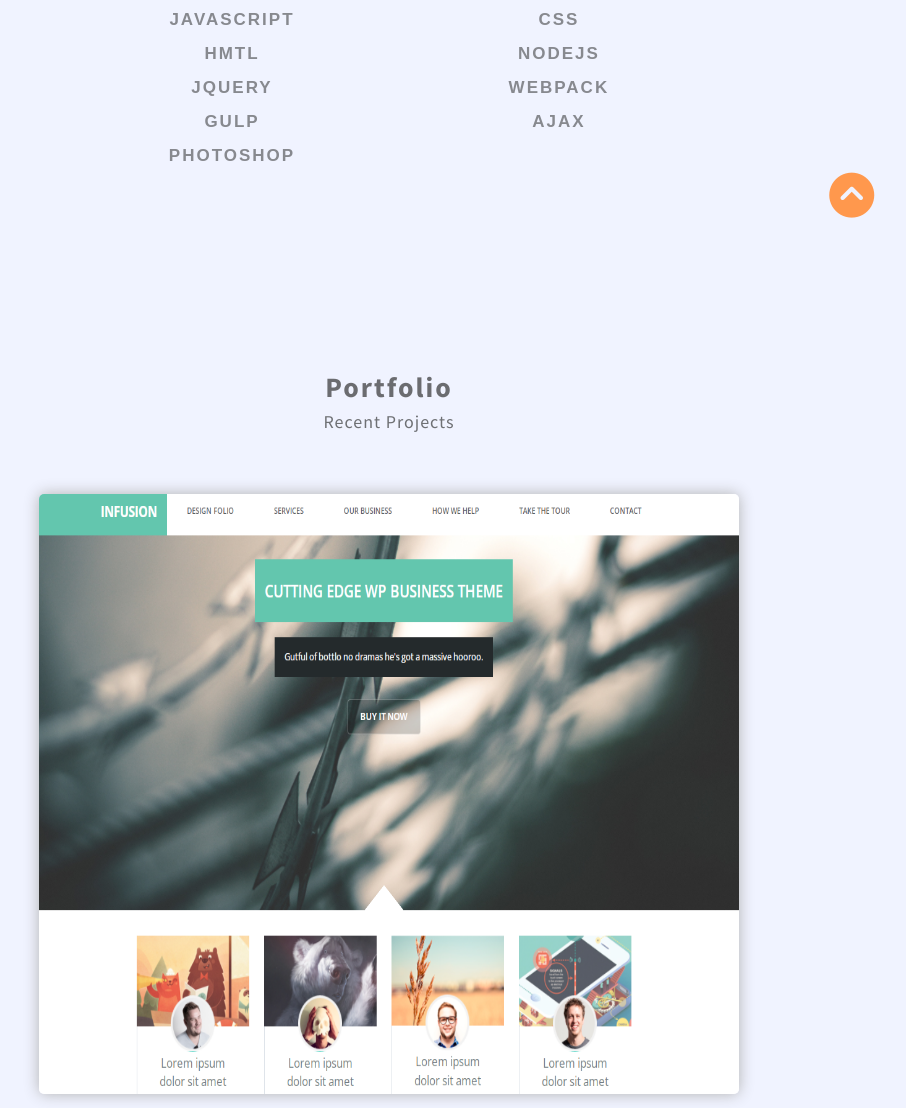
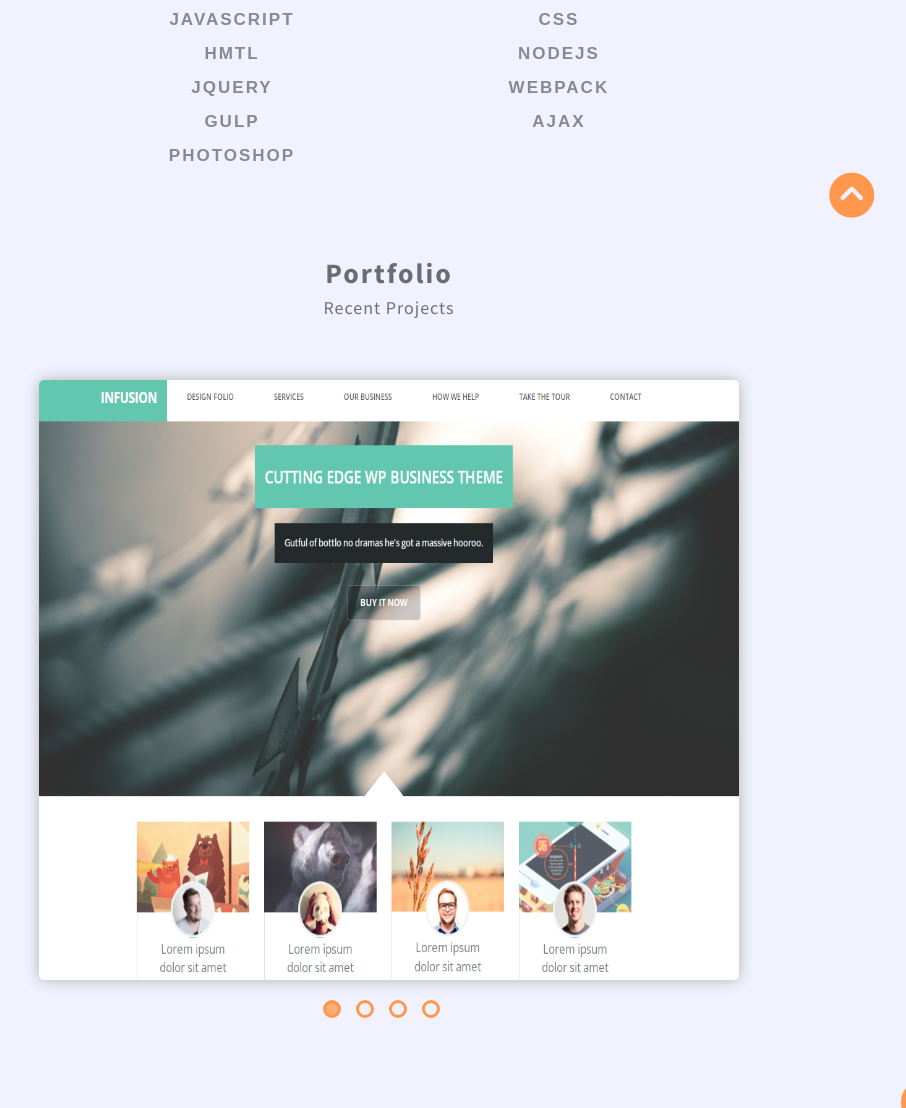
Before and after one commit to LuizSilvinoOliveira/my-portfolio, a plain HTML site: page index.html in a window 1280 px wide. Shown: the part 1484-2592 px from the top of the page, without its empty margins (251-1157 px from the left). Drawn offline with Linux system fonts and the light colour scheme.

Commit message:
atualizacao 1

```diff
--- a/styles/style.css
+++ b/styles/style.css
@@ -336,10 +336,6 @@ ul li a:hover{
 
 /* MAIN - PORTFOLIO*/
 
-#portfolio{
-    padding-top: 50px;
-}
-
 .portfolio__infusion{
     background: red;
     margin-top: 0;
@@ -377,7 +373,6 @@ ul li a:hover{
     width: 100%;
     margin-bottom: 100px;
 }
-
 
 .slide{
     box-shadow: 0 0 15px #b2b2b2;
```
